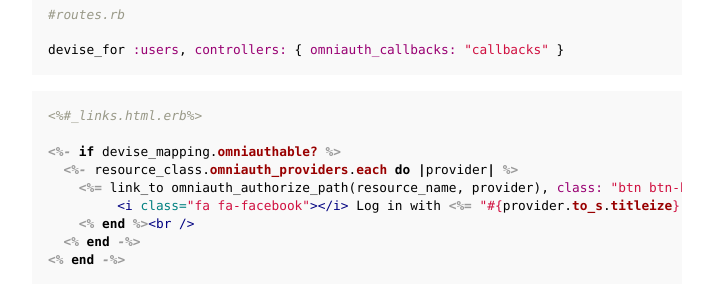
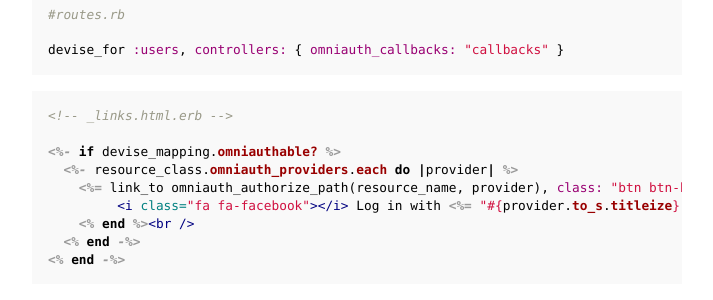
Before and after one commit to railsr/railsr.github.io, a Jekyll site: the page built from _posts/2015-12-17-oauth-facebook.md, in a window 1280 px wide. Shown: the part 1074-1374 px from the top of the page, without its empty margins (78-791 px from the left). Built offline with Jekyll 4.4.1, drawn with Linux system fonts in a browser that asks for light colours; nearby versions of some CDN libraries; comment, search, counter and statistics services are not loaded.

Commit message:
Update 2015-12-17-oauth-facebook.md

```diff
--- a/_posts/2015-12-17-oauth-facebook.md
+++ b/_posts/2015-12-17-oauth-facebook.md
@@ -69,8 +69,7 @@ devise_for :users, controllers: { omniauth_callbacks: "callbacks" }
 {% endhighlight %}
 
 {% highlight erb %}
-
-<%#_links.html.erb%>
+<!-- _links.html.erb -->
 
 <%- if devise_mapping.omniauthable? %>
   <%- resource_class.omniauth_providers.each do |provider| %>
```
